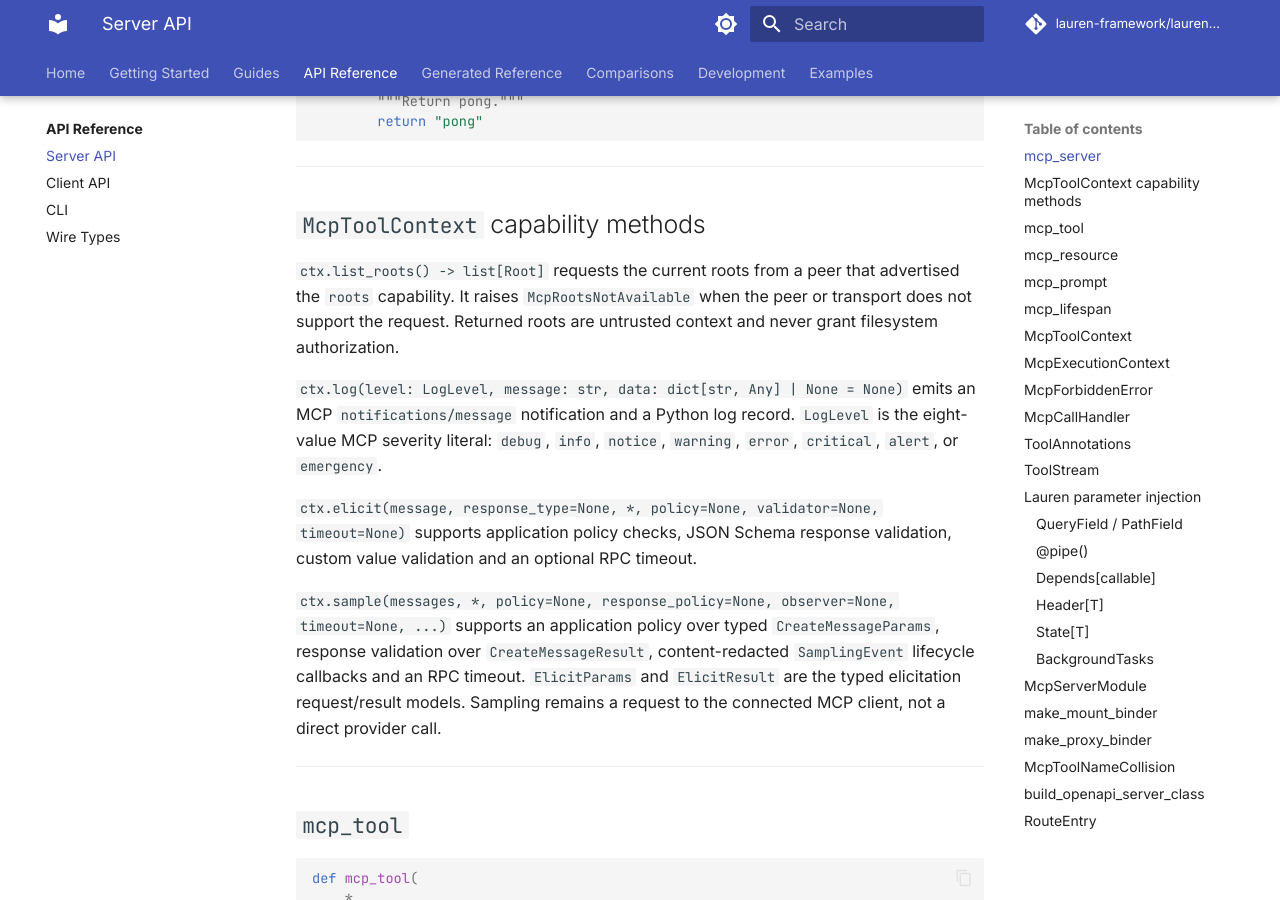
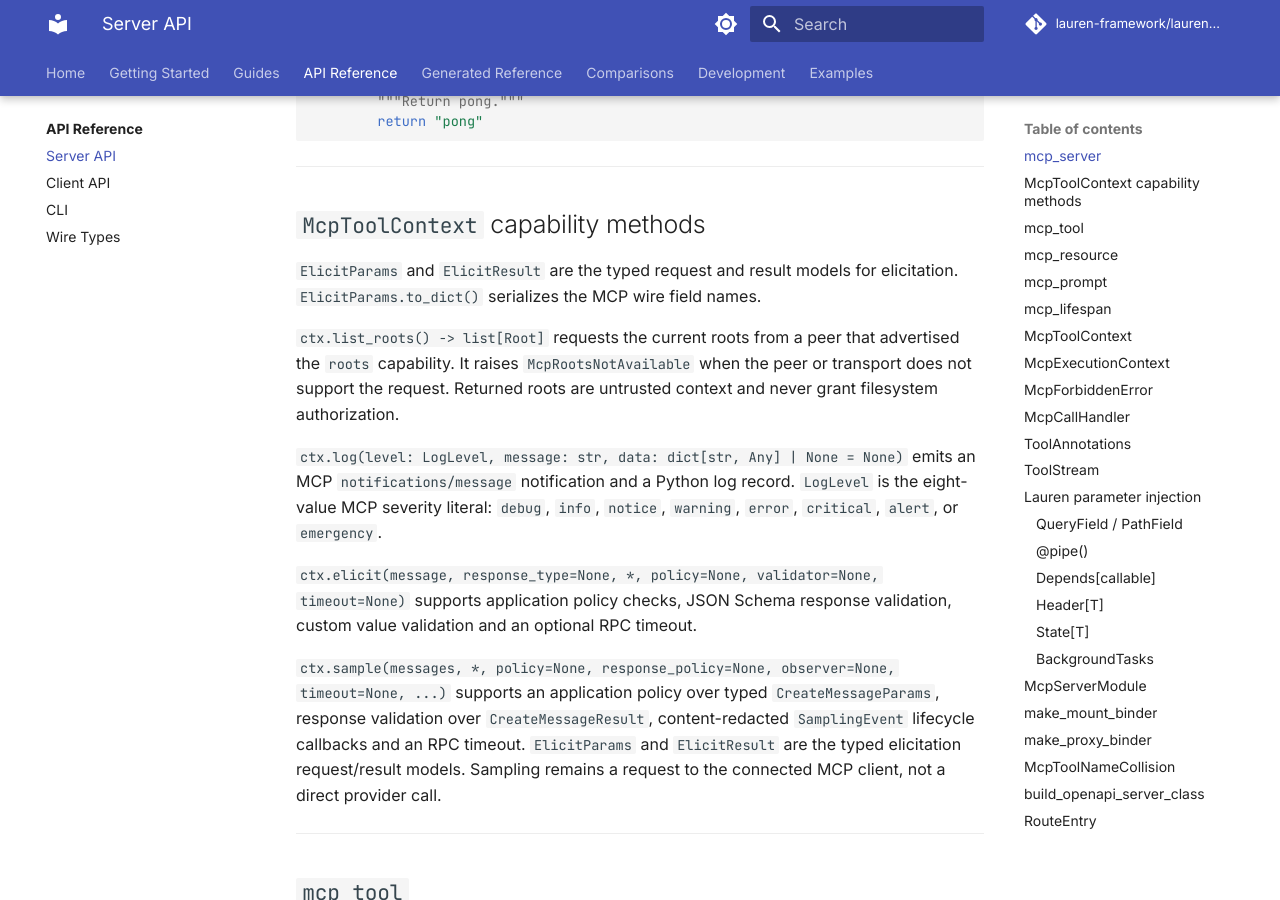
Before and after one commit to lauren-framework/lauren-mcp, an MkDocs documentation site: the page built from docs/reference/server.md, in a window 1280 px wide and 900 px high, scrolled down 1168 px. Built offline with MkDocs 1.6.1 and Material for MkDocs 9.7.7, drawn with Linux system fonts in a browser that asks for light colours; comment, search, counter and statistics services are not loaded; the version menu is left out.

Commit message:
docs: add elicitation model reference

```diff
--- a/docs/reference/server.md
+++ b/docs/reference/server.md
@@ -47,6 +47,9 @@ class MyService:
 ---
 
 ## `McpToolContext` capability methods
+
+`ElicitParams` and `ElicitResult` are the typed request and result models for
+elicitation. `ElicitParams.to_dict()` serializes the MCP wire field names.
 
 `ctx.list_roots() -> list[Root]` requests the current roots from a peer that
 advertised the `roots` capability. It raises `McpRootsNotAvailable` when the
```
